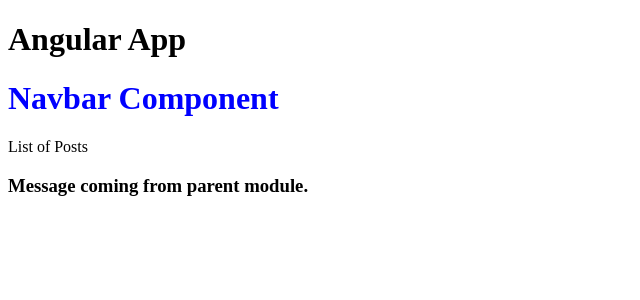
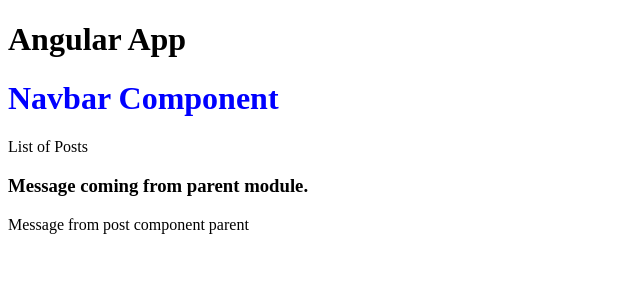
Before and after one commit to JohnJelly/FirstAngularApp, an Angular app in the folder AngIntro/: page / in a window 1280 px wide. Shown: the top 300 px of the page, without its empty margins (0-640 px from the left). Built offline with nearby package versions, Linux system fonts and the light colour scheme.

Commit message:
added postList as part of exercise

```diff
--- a/AngIntro/src/app/app.module.ts
+++ b/AngIntro/src/app/app.module.ts
@@ -5,12 +5,14 @@
 import { AppComponent } from './app.component';
 import { NavbarComponent } from './navbar/navbar.component';
 import { PostComponent } from './post/post.component';
+import { PostListComponent } from './post-list/post-list.component';
 
 @NgModule({
   declarations: [
     AppComponent,
     NavbarComponent,
-    PostComponent
+    PostComponent,
+    PostListComponent
   ],
   imports: [
     BrowserModule,
--- /dev/null
+++ b/AngIntro/src/app/post-list/post-list.component.html
@@ -0,0 +1 @@
+<p>{{fromPost}}</p>
--- a/AngIntro/src/app/post/post.component.html
+++ b/AngIntro/src/app/post/post.component.html
@@ -1,3 +1,5 @@
 <p>{{ title }}</p>
 
 <h3>{{ fromParent }}</h3>
+
+<app-post-list [fromPost] = 'postMessage'></app-post-list>
--- a/AngIntro/src/app/post/post.component.ts
+++ b/AngIntro/src/app/post/post.component.ts
@@ -7,6 +7,7 @@
 })
 export class PostComponent implements OnInit {
   public title = "List of Posts"
+  public postMessage = "Message from post component parent"
 
   @Input() fromParent: string;
 
```
Also changed, not shown: AngIntro/src/app/post-list/post-list.component.ts (added, +10 -0 lines), AngIntro/src/app/post-list/post-list.component.css (added), 1 other file (tests, documents, lock files or other folders).
